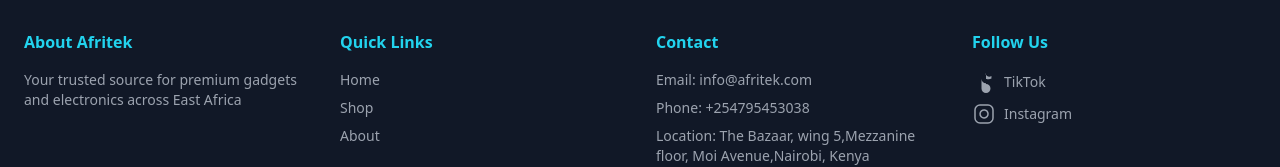
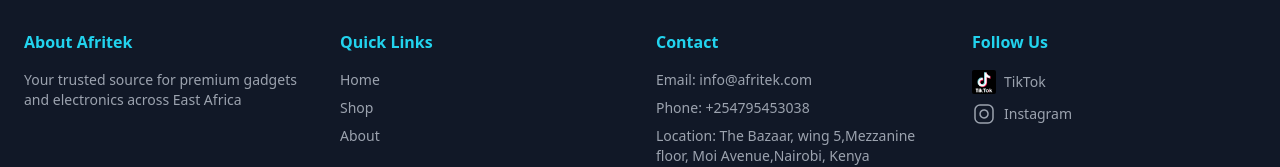
Before and after one commit to Eddahkarambu/Afritek-Gadget-Spot, a React (Create React App) app in the folder afritek-gadget-spot/: page / in a window 1280 px wide. Shown: the part 2990-3157 px from the top of the page. Built offline with nearby package versions, Linux system fonts and the light colour scheme.

Commit message:
replaced logo

```diff
--- a/afritek-gadget-spot/src/Pages/Cart.js
+++ b/afritek-gadget-spot/src/Pages/Cart.js
@@ -56,7 +56,7 @@
                         alt={item.name}
                         loading="lazy"
                         decoding="async"
-                        className="w-full sm:w-24 h-40 sm:h-24 object-cover rounded-lg bg-gray-100"
+                        className="w-full sm:w-24 h-auto max-h-56 sm:h-24 object-contain rounded-lg bg-gray-100"
                       />
                     </div>
 
--- a/afritek-gadget-spot/src/Pages/Home.js
+++ b/afritek-gadget-spot/src/Pages/Home.js
@@ -7,6 +7,7 @@
 // import HomeImage3 from "../Images/SumsungGalaxys25ultra.jpg";
 import HomeImage4 from "../Images/PhoneDeals2.webp"; // Unique
 import HomeImage5 from "../Images/PhoneDeals3.jpg"; // Unique
+import TikTokLogo from "../Images/tiktoklogo.jpg";
 
 const Home = () => {
   const [modalOpen, setModalOpen] = useState(false);
@@ -409,16 +410,13 @@
                     target="_blank"
                     rel="noreferrer noopener"
                   >
-                    {/* TikTok SVG - uses currentColor */}
-                    <svg
-                      xmlns="http://www.w3.org/2000/svg"
-                      viewBox="0 0 256 256"
-                      className="w-6 h-6"
-                      fill="currentColor"
-                      aria-hidden="true"
-                    >
-                      <path d="M149.3 40.1V141a48 48 0 01-48-48v104a48 48 0 1048-48V92.4c18.4 9 40 8.5 58.1-1.4V64.3c-22.2 13.1-48.8 8.1-66.1-24.2z" />
-                    </svg>
+                    <img
+                      src={TikTokLogo}
+                      alt="TikTok"
+                      loading="lazy"
+                      decoding="async"
+                      className="w-6 h-6 object-contain rounded-sm"
+                    />
                     <span className="sr-only">TikTok</span>
                     <span className="hidden sm:inline">TikTok</span>
                   </a>
```
Also changed, not shown: afritek-gadget-spot/src/Images/tiktoklogo.jpg (added).
